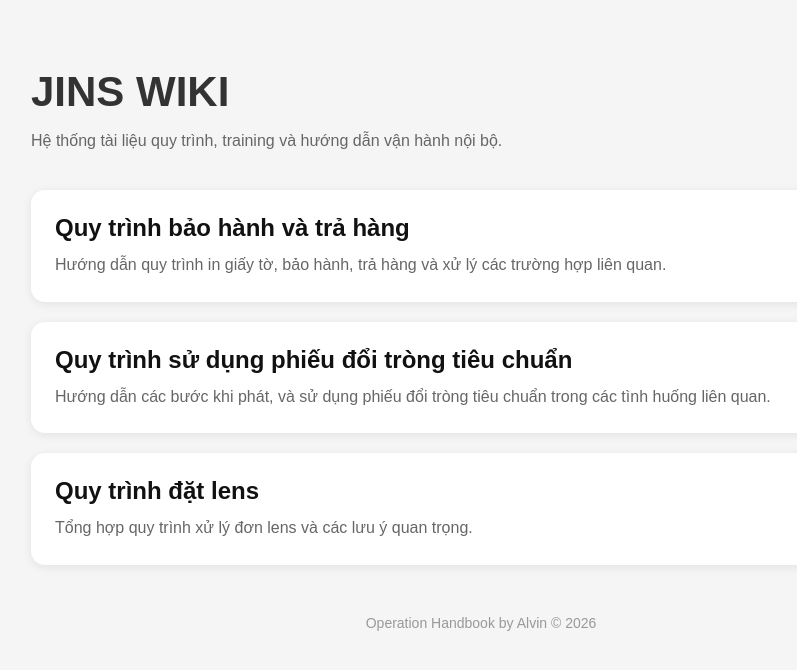
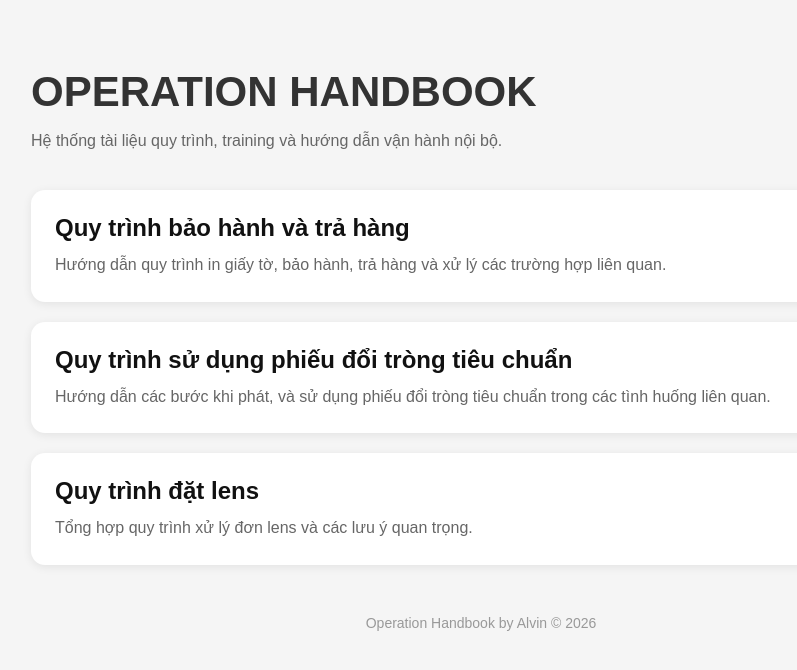
Before and after one commit to kunbox96/JINS-WIKI, a plain HTML site: page index.html in a window 1280 px wide. Shown: the whole page, without its empty margins (159-956 px from the left). Drawn offline with Linux system fonts and the light colour scheme.

Commit message:
update index

```diff
--- a/index.html
+++ b/index.html
@@ -71,7 +71,7 @@
 
   <body>
     <div class="container">
-      <h1>JINS WIKI</h1>
+      <h1>OPERATION HANDBOOK</h1>
 
       <p>Hệ thống tài liệu quy trình, training và hướng dẫn vận hành nội bộ.</p>
 
```
